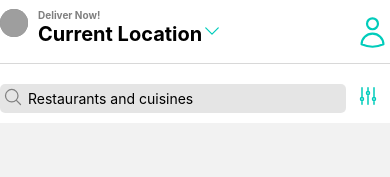
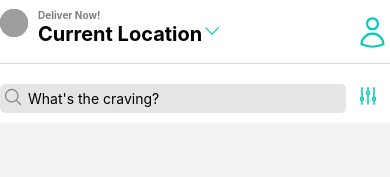
Before and after one commit to danilobatson/deliver-fuel-app, a React Native app: screen /Home in a window 390 px wide. Shown: the top 177 px of the page. Built offline with nearby package versions, Linux system fonts and the light colour scheme; grey boxes are pictures that could not be loaded.

Commit message:
feat: changes placeholder

```diff
--- a/src/components/Search.tsx
+++ b/src/components/Search.tsx
@@ -16,7 +16,7 @@ const Search = () => {
             size={20}
           />
           <TextInput
-            placeholder='Restaurants and cuisines'
+            placeholder="What's the craving?"
             keyboardType='default'
           />
         </View>
```
